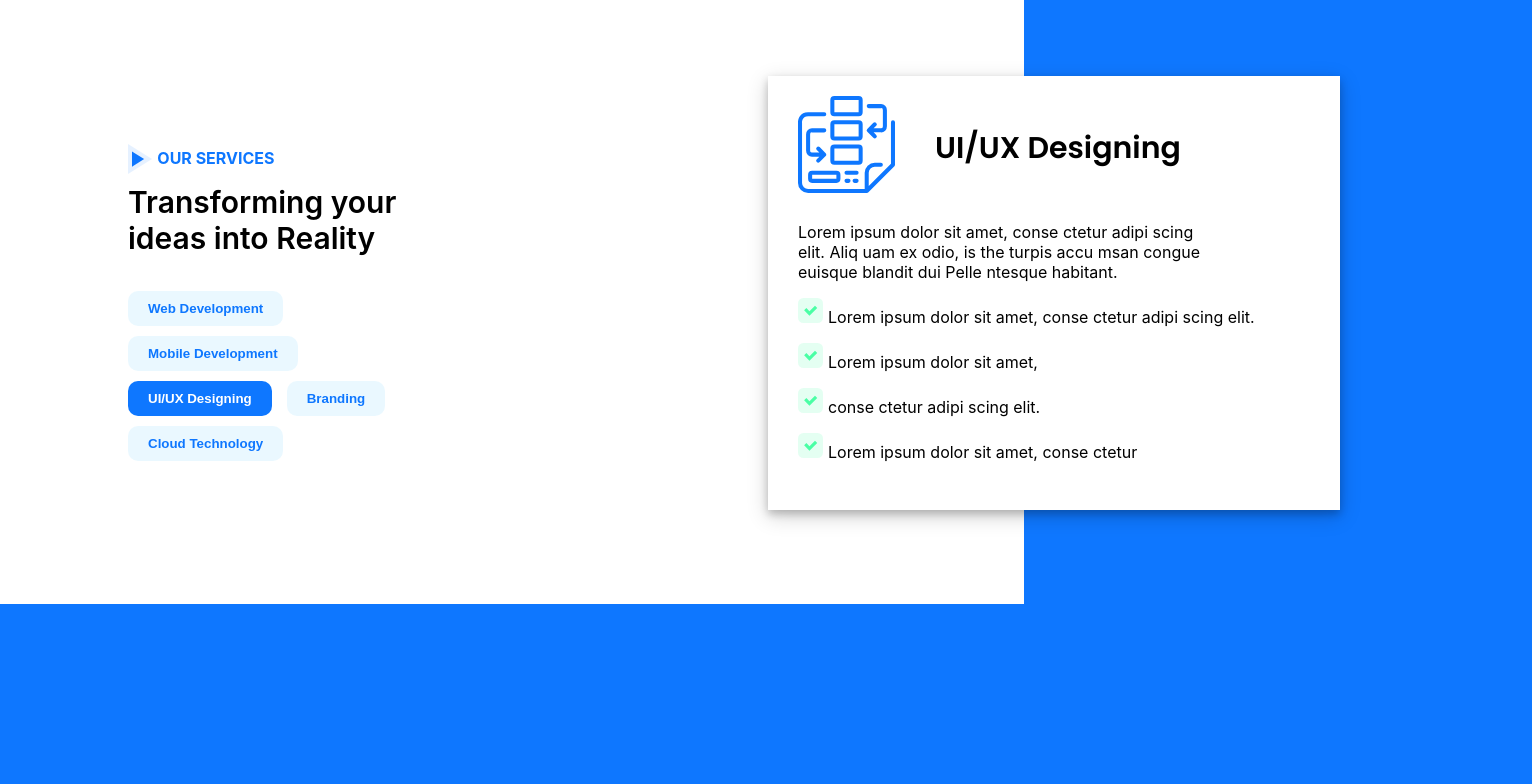
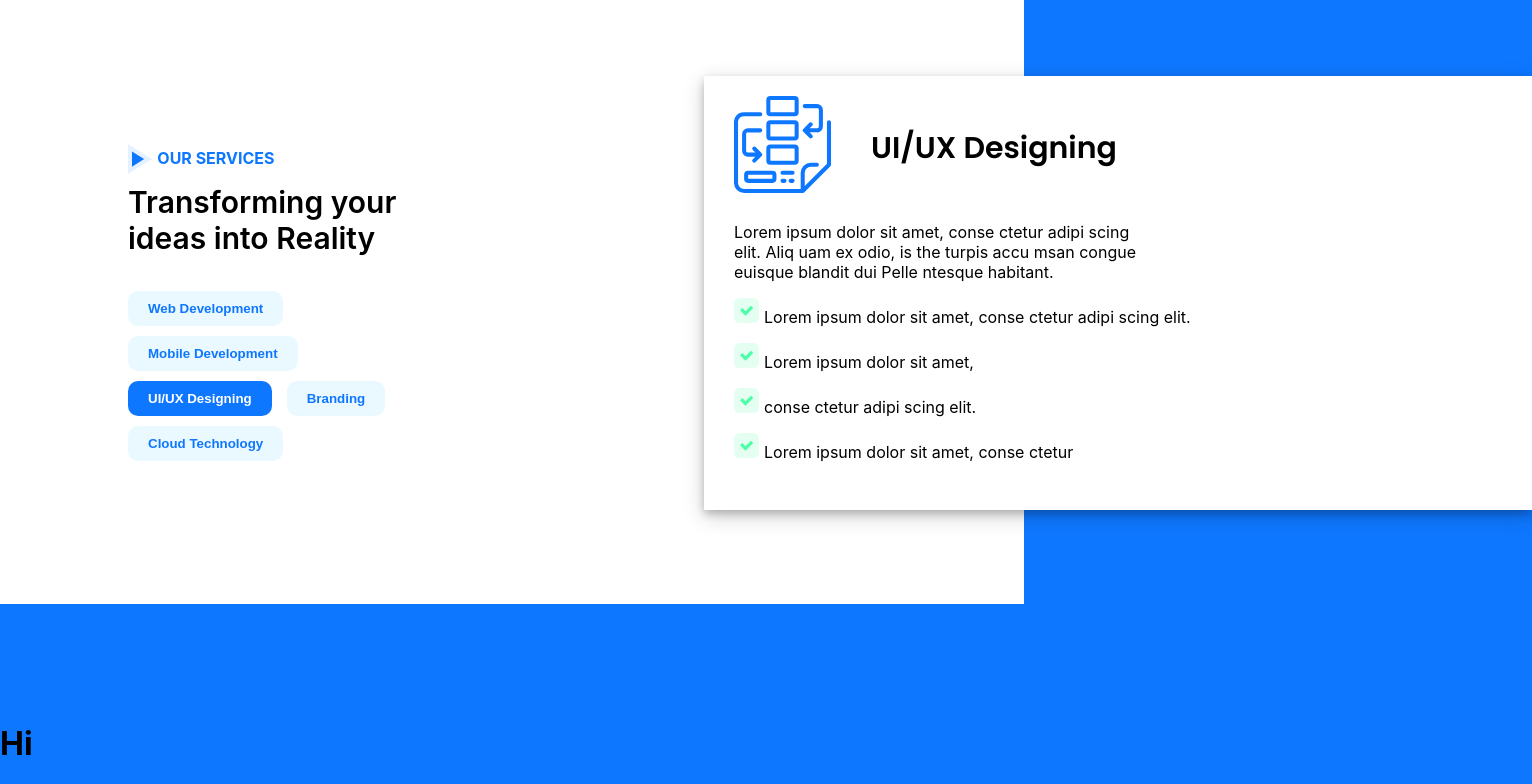
Before and after one commit to kushaangowda/Secure_Blink_Task, a React (Create React App) app: page / in a window 1280 px wide. Shown: the part 2281-3065 px from the top of the page, 1532 px wide, since content can reach past the window. Before the commit the page ends 3005 px from the top, so only its background shows below. Built offline with nearby package versions, Linux system fonts and the light colour scheme; a web font is replaced by a local one.

Commit message:
fixed screen 3

```diff
--- a/src/App.js
+++ b/src/App.js
@@ -2,6 +2,7 @@ import React from "react";
 import Screen1 from "./screens/Screen1";
 import Screen2 from "./screens/Screen2";
 import Screen3 from "./screens/Screen3";
+import Screen4 from "./screens/Screen4";
 
 function App() {
 	return (
@@ -9,6 +10,7 @@ function App() {
 			<Screen1 />
 			<Screen2 />
 			<Screen3 />
+			<Screen4 />
 		</div>
 	);
 }
--- a/src/index.css
+++ b/src/index.css
@@ -329,8 +329,8 @@ button {
 
 .Card3 {
 	position: relative;
-	width: 40%;
-	right: -60%;
+	width: 60%;
+	right: -55%;
 	top: -36%;
 	background-color: #fff;
 	height: 48vh;
@@ -349,7 +349,7 @@ button {
 }
 
 .desc31 {
-	width: 80%;
+	width: 55%;
 }
 
 .tick {
--- /dev/null
+++ b/src/screens/Screen4.js
@@ -0,0 +1,11 @@
+import React from "react";
+
+function Screen4() {
+	return (
+		<div className="Screen4">
+			<h1>Hi</h1>
+		</div>
+	);
+}
+
+export default Screen4;
```
Also changed, not shown: 1 other file (tests, documents, lock files or other folders).
